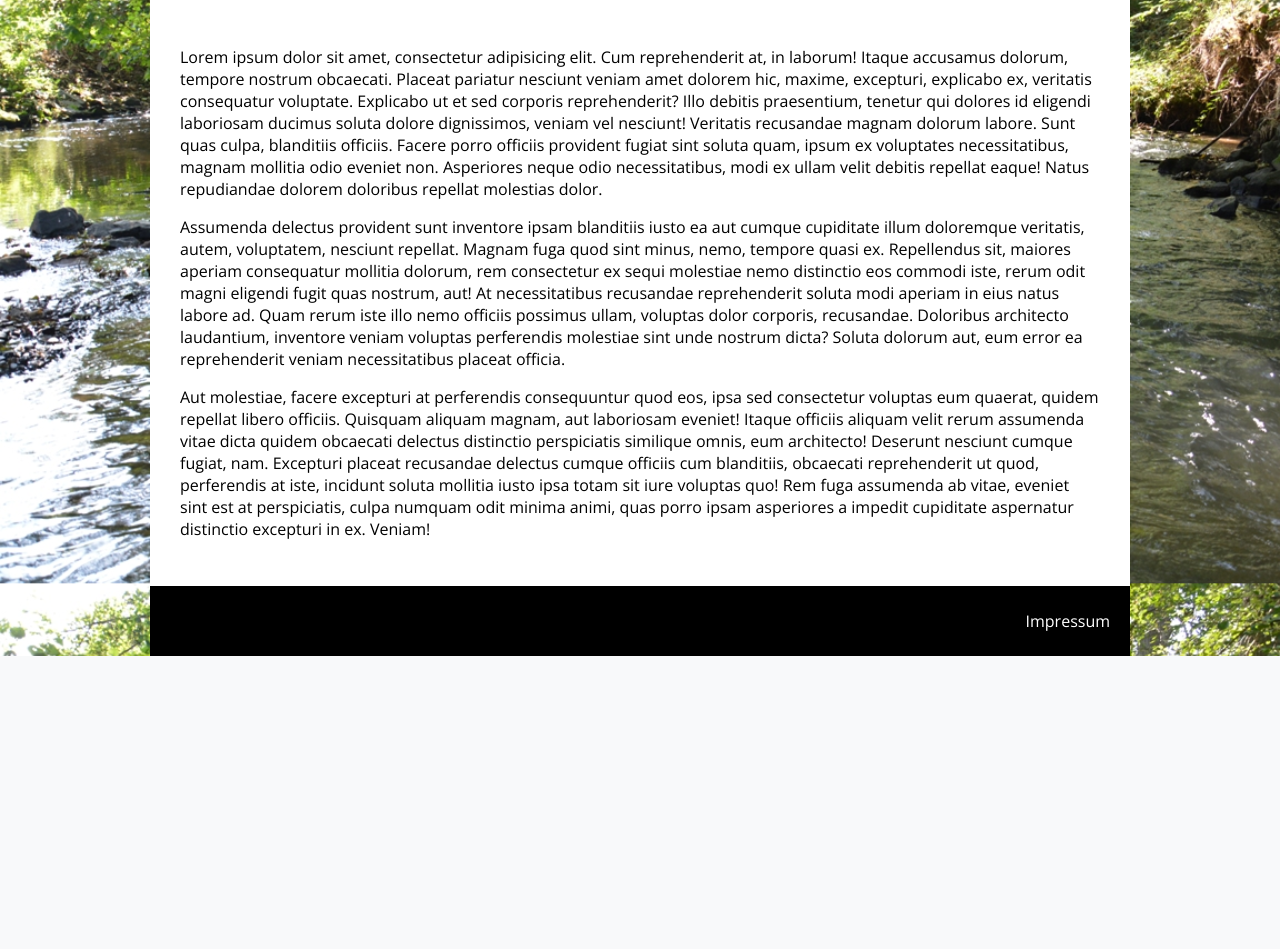
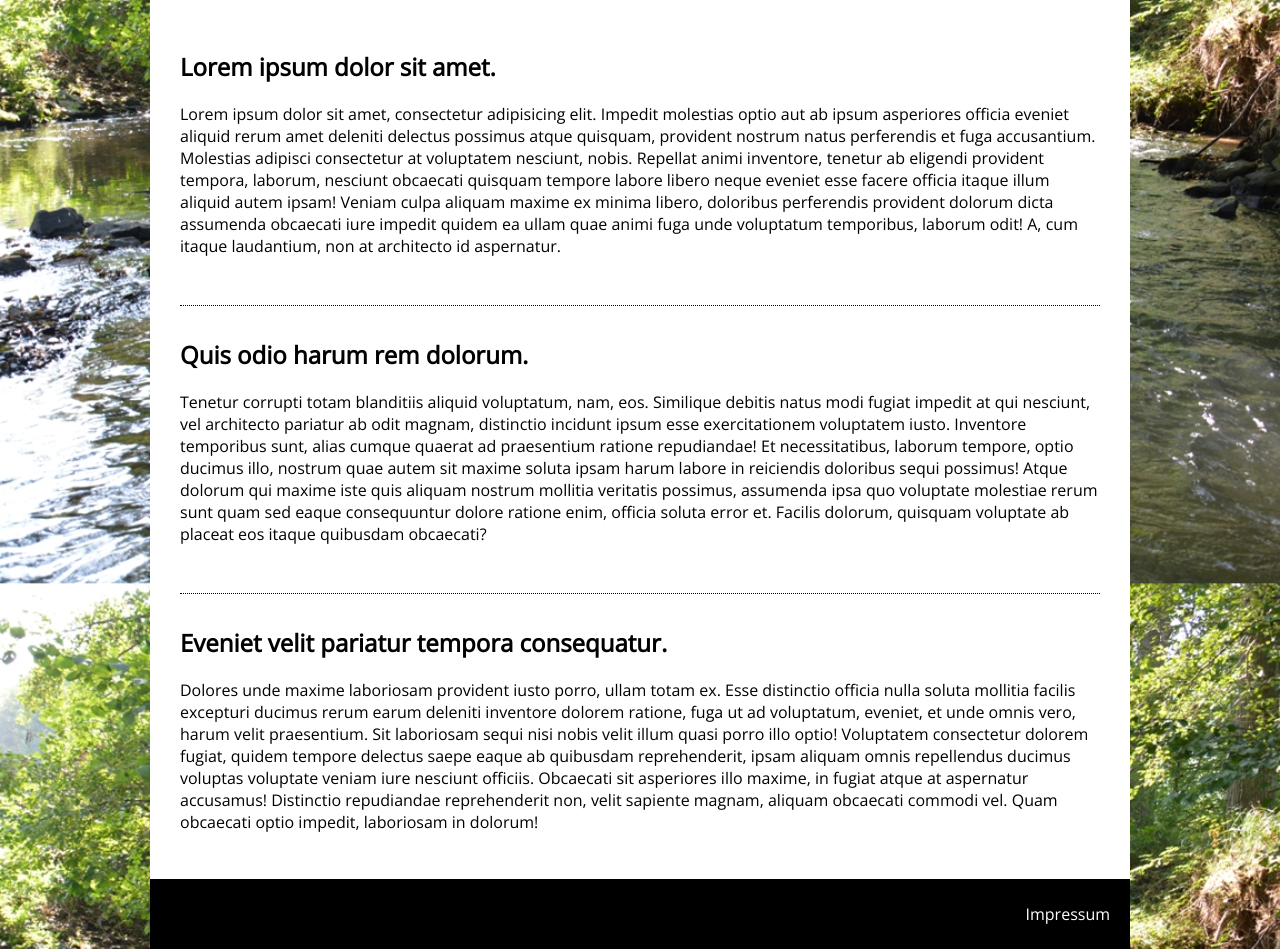
Before and after one commit to TobiasMeister98/muemlingfischer, a PHP site: page / in a window 1280 px wide. Shown: the part 270-1219 px from the top of the page. Before the commit the page ends 926 px from the top, so only its background shows below. Run offline with PHP 8.4, Linux system fonts and the light colour scheme.

Commit message:
Overall overhaul

```diff
--- a/css/global.css
+++ b/css/global.css
@@ -1,3 +1,5 @@
+@charset "utf-8";
+
 html {
     overflow-y: scroll;
 }
--- a/docs/home.html
+++ b/docs/home.html
@@ -1,3 +1,12 @@
-<p>Lorem ipsum dolor sit amet, consectetur adipisicing elit. Cum reprehenderit at, in laborum! Itaque accusamus dolorum, tempore nostrum obcaecati. Placeat pariatur nesciunt veniam amet dolorem hic, maxime, excepturi, explicabo ex, veritatis consequatur voluptate. Explicabo ut et sed corporis reprehenderit? Illo debitis praesentium, tenetur qui dolores id eligendi laboriosam ducimus soluta dolore dignissimos, veniam vel nesciunt! Veritatis recusandae magnam dolorum labore. Sunt quas culpa, blanditiis officiis. Facere porro officiis provident fugiat sint soluta quam, ipsum ex voluptates necessitatibus, magnam mollitia odio eveniet non. Asperiores neque odio necessitatibus, modi ex ullam velit debitis repellat eaque! Natus repudiandae dolorem doloribus repellat molestias dolor.</p>
-<p>Assumenda delectus provident sunt inventore ipsam blanditiis iusto ea aut cumque cupiditate illum doloremque veritatis, autem, voluptatem, nesciunt repellat. Magnam fuga quod sint minus, nemo, tempore quasi ex. Repellendus sit, maiores aperiam consequatur mollitia dolorum, rem consectetur ex sequi molestiae nemo distinctio eos commodi iste, rerum odit magni eligendi fugit quas nostrum, aut! At necessitatibus recusandae reprehenderit soluta modi aperiam in eius natus labore ad. Quam rerum iste illo nemo officiis possimus ullam, voluptas dolor corporis, recusandae. Doloribus architecto laudantium, inventore veniam voluptas perferendis molestiae sint unde nostrum dicta? Soluta dolorum aut, eum error ea reprehenderit veniam necessitatibus placeat officia.</p>
-<p>Aut molestiae, facere excepturi at perferendis consequuntur quod eos, ipsa sed consectetur voluptas eum quaerat, quidem repellat libero officiis. Quisquam aliquam magnam, aut laboriosam eveniet! Itaque officiis aliquam velit rerum assumenda vitae dicta quidem obcaecati delectus distinctio perspiciatis similique omnis, eum architecto! Deserunt nesciunt cumque fugiat, nam. Excepturi placeat recusandae delectus cumque officiis cum blanditiis, obcaecati reprehenderit ut quod, perferendis at iste, incidunt soluta mollitia iusto ipsa totam sit iure voluptas quo! Rem fuga assumenda ab vitae, eveniet sint est at perspiciatis, culpa numquam odit minima animi, quas porro ipsam asperiores a impedit cupiditate aspernatur distinctio excepturi in ex. Veniam!</p>
+<section style="border-bottom: 1px dotted black; margin-bottom: 2em; padding-bottom: 2em;">
+    <h1>Lorem ipsum dolor sit amet.</h1>
+    <p>Lorem ipsum dolor sit amet, consectetur adipisicing elit. Impedit molestias optio aut ab ipsum asperiores officia eveniet aliquid rerum amet deleniti delectus possimus atque quisquam, provident nostrum natus perferendis et fuga accusantium. Molestias adipisci consectetur at voluptatem nesciunt, nobis. Repellat animi inventore, tenetur ab eligendi provident tempora, laborum, nesciunt obcaecati quisquam tempore labore libero neque eveniet esse facere officia itaque illum aliquid autem ipsam! Veniam culpa aliquam maxime ex minima libero, doloribus perferendis provident dolorum dicta assumenda obcaecati iure impedit quidem ea ullam quae animi fuga unde voluptatum temporibus, laborum odit! A, cum itaque laudantium, non at architecto id aspernatur.</p>
+</section>
+<section style="border-bottom: 1px dotted black; margin-bottom: 2em; padding-bottom: 2em;">
+    <h1>Quis odio harum rem dolorum.</h1>
+    <p>Tenetur corrupti totam blanditiis aliquid voluptatum, nam, eos. Similique debitis natus modi fugiat impedit at qui nesciunt, vel architecto pariatur ab odit magnam, distinctio incidunt ipsum esse exercitationem voluptatem iusto. Inventore temporibus sunt, alias cumque quaerat ad praesentium ratione repudiandae! Et necessitatibus, laborum tempore, optio ducimus illo, nostrum quae autem sit maxime soluta ipsam harum labore in reiciendis doloribus sequi possimus! Atque dolorum qui maxime iste quis aliquam nostrum mollitia veritatis possimus, assumenda ipsa quo voluptate molestiae rerum sunt quam sed eaque consequuntur dolore ratione enim, officia soluta error et. Facilis dolorum, quisquam voluptate ab placeat eos itaque quibusdam obcaecati?</p>
+</section>
+<section>
+    <h1>Eveniet velit pariatur tempora consequatur.</h1>
+    <p>Dolores unde maxime laboriosam provident iusto porro, ullam totam ex. Esse distinctio officia nulla soluta mollitia facilis excepturi ducimus rerum earum deleniti inventore dolorem ratione, fuga ut ad voluptatum, eveniet, et unde omnis vero, harum velit praesentium. Sit laboriosam sequi nisi nobis velit illum quasi porro illo optio! Voluptatem consectetur dolorem fugiat, quidem tempore delectus saepe eaque ab quibusdam reprehenderit, ipsam aliquam omnis repellendus ducimus voluptas voluptate veniam iure nesciunt officiis. Obcaecati sit asperiores illo maxime, in fugiat atque at aspernatur accusamus! Distinctio repudiandae reprehenderit non, velit sapiente magnam, aliquam obcaecati commodi vel. Quam obcaecati optio impedit, laboriosam in dolorum!</p>
+</section>
--- a/docs/kontakt.html
+++ b/docs/kontakt.html
@@ -32,7 +32,7 @@
 		</tr>
 		<tr>
 			<td>Mobil:</td>
-			<td>+49 (0) 171 - 45 78 720</td>
+			<td>+49 (0) 171 &nbsp;&nbsp;- 45 78 720</td>
 		</tr>
 		<tr>
 			<td>Fax:</td>
--- a/index.php
+++ b/index.php
@@ -2,16 +2,12 @@
 
 <html lang="de">
     <head>
-        <meta charset="UTF-8">
-
         <title>Mümlingfischer</title>
 
         <link rel='stylesheet' href='http://fonts.googleapis.com/css?family=Open+Sans'>
         <link rel="stylesheet" href="css/global.css">
 
         <link rel="icon" href="resources/icon/favicon.ico">
-
-        <?php $path = "docs/"; ?>
     </head>
 
     <body>
@@ -21,7 +17,7 @@
             </header>
 
             <nav class="nav-main">
-                <?php include($path."nav.html"); ?>
+                <?php include("nav.html"); ?>
             </nav>
 
             <main class="content">
@@ -29,7 +25,7 @@
             </main>
 
             <footer class="footer-main">
-                <?php include($path."footer.html"); ?>
+                <?php include("footer.html"); ?>
             </footer>
         </div>
     </body>
--- a/sites.php
+++ b/sites.php
@@ -7,11 +7,17 @@
             default:
                 include($path."home.html");
                 break;
-            case "impressum":
-                include($path."impressum.html");
+            case "galerie":
+                include($path."galerie.html");
+                break;
+            case "links":
+                include($path."links.html");
                 break;
             case "kontakt":
                 include($path."kontakt.html");
+                break;
+            case "impressum":
+                include($path."impressum.html");
                 break;
         }
     } else {
```
Also changed, not shown: docs/galerie.html (+7 -0 lines), docs/links.html (+26 -0 lines), footer.html (renamed from docs/footer.html), nav.html (renamed from docs/nav.html).
